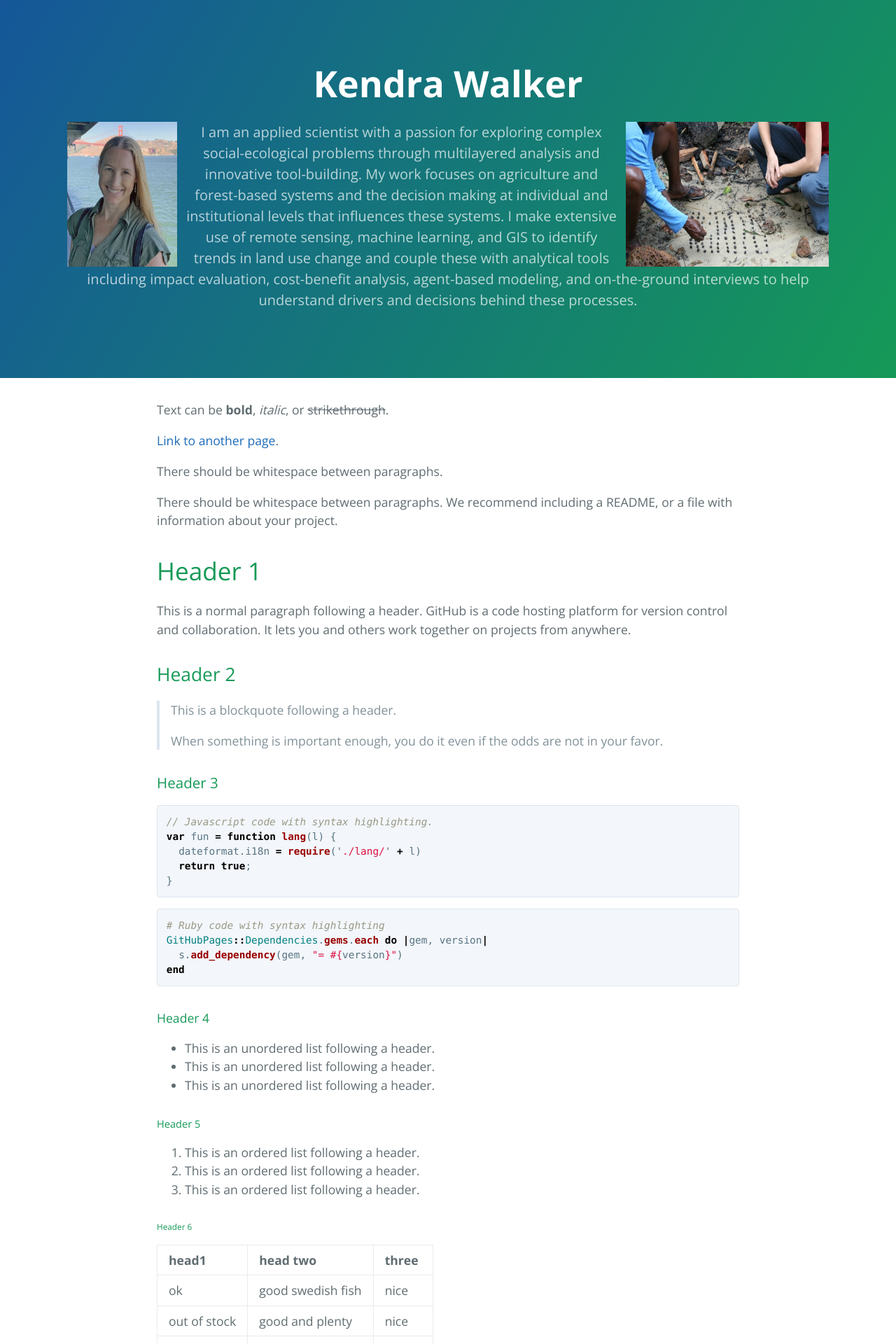
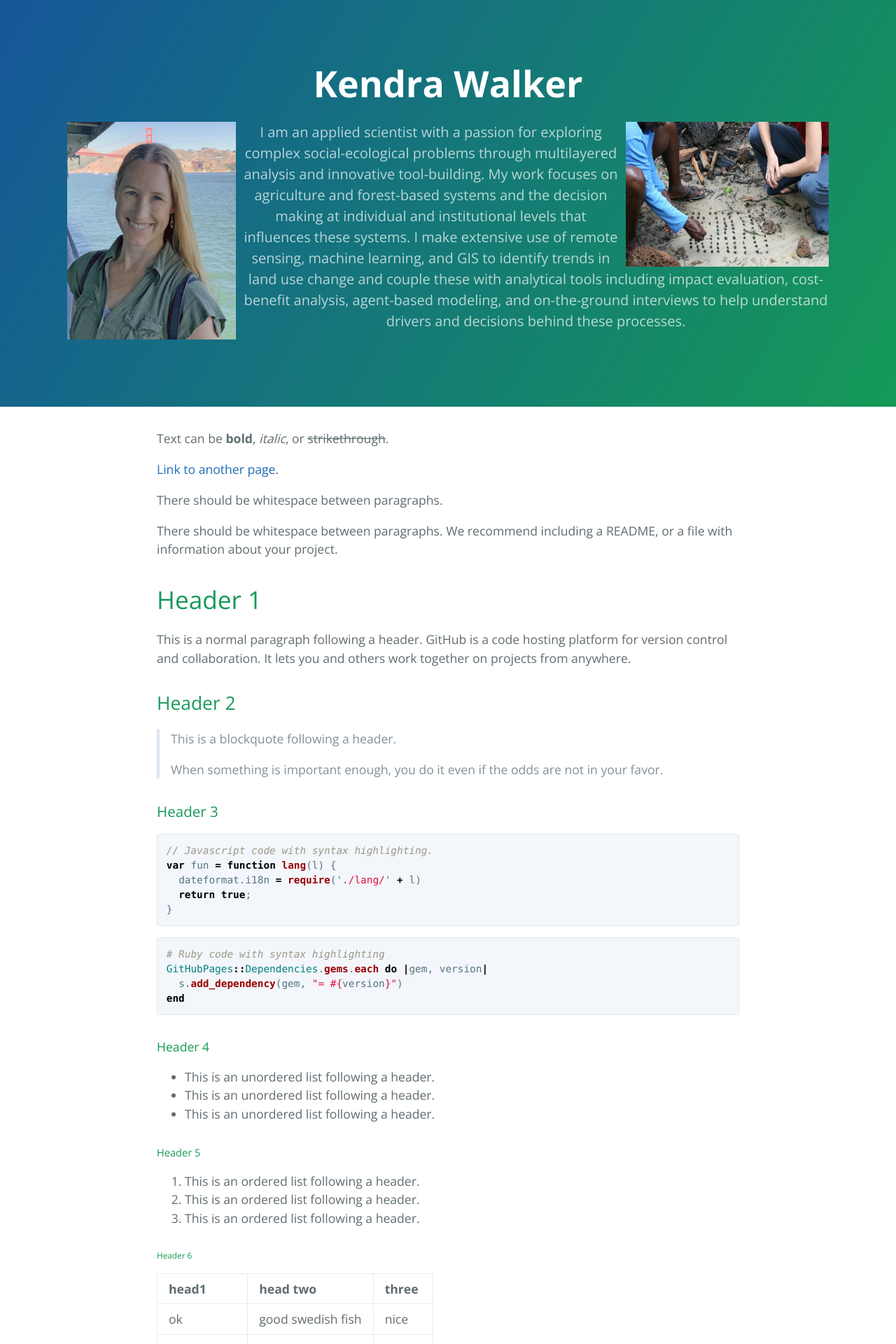
Before and after one commit to klwalker-sb/klwalker-sb, a Jekyll site: the page built from index_ex.md, in a window 1280 px wide. Shown: the top 1920 px of the page at 70% size. Built offline with Jekyll 4.4.1, drawn with Linux system fonts in a browser that asks for light colours.

Commit message:
fixing profile

```diff
--- a/_layouts/default.html
+++ b/_layouts/default.html
@@ -18,7 +18,7 @@
     <header class="page-header" role="banner">
       <h1 class="project-name">{{ page.title | default: site.title | default: site.github.repository_name }}</h1>
       <p style="position: relative; overflow: auto">
-        <img src="assets/KW_profile.jpg" alt="profile_pic" class="image" style="float:left; width:167px; height:207px; padding-right:10px;">
+        <img src="assets/KW_profile.jpg" alt="profile_pic" class="image" style="float:left; width:251px; height:311px; padding-right:10px;">
         <img src="assets/KW_methods.jpg" alt="action_pic" class="image" style="float:right; width:300px; height:207px; padding-left:10px;">
         <span class="project-tagline">{{ page.description | default: site.description}} </span>
       </p>
```
